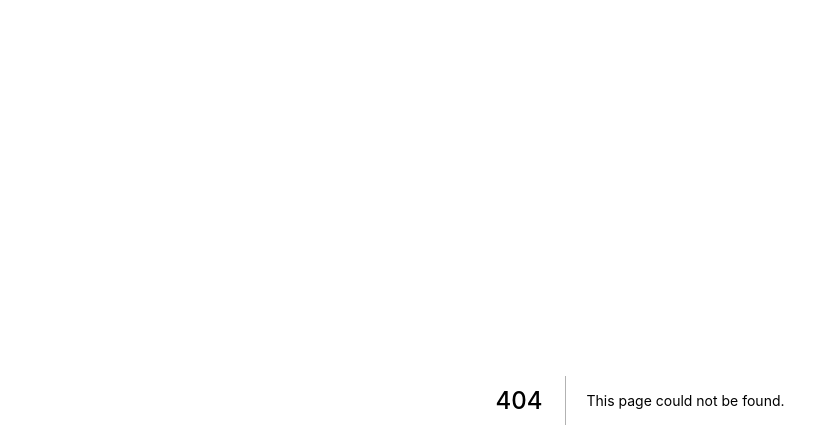
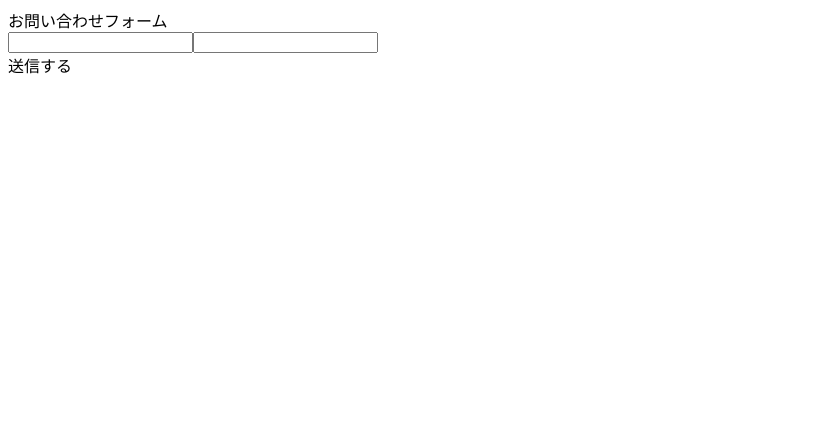
Before and after one commit to Ryuya-web/blog, a Next.js app: page /contact in a window 1280 px wide. Before the commit this address had no page. Shown: the top 448 px of the page, without its empty margins (0-839 px from the left). Built offline with nearby package versions, Linux system fonts and the light colour scheme.

Commit message:
Add webhook

```diff
--- /dev/null
+++ b/components/ContactForm.tsx
@@ -0,0 +1,81 @@
+import React, { FC } from 'react';
+import TextInput from "./TextInput";
+interface Props {
+  name: string,
+  value: string,
+  description: text
+}
+export default class ContactForm extends React.Component {
+  constructor(props) {
+      super(props);
+      this.state = {
+          name: "",
+          email: "",
+          description: ""
+      }
+
+      this.inputName = this.inputName.bind(this)
+      this.inputEmail = this.inputEmail.bind(this)
+      this.inputDescription = this.inputDescription.bind(this)
+  }
+
+  inputName = (event) => {
+      this.setState({ name: event.target.value })
+  }
+
+  inputEmail = (event) => {
+      this.setState({ email: event.target.value })
+  }
+
+  inputDescription = (event) => {
+      this.setState({ description: event.target.value })
+  }
+
+  submitForm = () => {
+      const name = this.state.name
+      const email = this.state.email
+      const description = this.state.description
+
+      const payload = {
+          text: 'お問い合わせがありました\n' +
+                'お名前：' + name + '\n' +
+                'Email：' + email + '\n' +
+                'お問い合わせ内容:\n' + description
+      }
+
+      const url = 'https://hooks.slack.com/services/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'
+
+      fetch(url, {
+          method: 'POST',
+          body: JSON.stringify(payload)
+      }).then(() => {
+          alert('送信が完了しました。追ってご連絡します！')
+          this.setState({
+              name: "",
+              email: "",
+              description: ""
+          })
+      })
+  }
+
+
+  render() {
+      return(
+        <div>
+          <div class="title" id="alert-dialog-title">お問い合わせフォーム</div>
+           <TextInput
+              label={"お名前(必須)"} multiline={false} rows={1}
+              value={this.state.name} type={"text"} onChange={this.inputName}
+           />
+           <TextInput
+              label={"お問い合わせ内容(必須)"} multiline={true} rows={5}
+              value={this.state.description} type={"text"} onChange={this.inputDescription}
+           />
+
+          <div class="button" onClick={this.submitForm} color="primary" autoFocus>
+            送信する
+          </div>
+        </div>
+      )
+  }
+}
--- /dev/null
+++ b/components/TextInput.tsx
@@ -0,0 +1,17 @@
+import React from 'react';
+
+const TextInput = (props) => {
+    return  (
+        <input
+            fullWidth={true}
+            label={props.label}
+            margin={"dense"}
+            multiline={props.multiline}
+            row={props.rows}
+            value={props.value}
+            type={props.type}
+            onChange={props.onChange}
+        />
+    )
+}
+export default TextInput;
--- a/pages/_app.js
+++ b/pages/_app.js
@@ -1,5 +1,4 @@
 import "tailwindcss/tailwind.css";
-
 function MyApp({ Component, pageProps }) {
   return <Component {...pageProps} />
 }
--- /dev/null
+++ b/pages/contact.tsx
@@ -0,0 +1,11 @@
+import * as React from 'react'
+import ContactForm from '../components/ContactForm'
+import { NextPage } from 'next'
+
+const IndexPage: NextPage = () => {
+  return (
+      <ContactForm></ContactForm>
+  )
+}
+
+export default IndexPage
--- a/pages/index.tsx
+++ b/pages/index.tsx
@@ -30,6 +30,10 @@ export default function Home(props) {
       <div className="mr-5 mt-1">
       <EmailIcon size={70}/>
       </div>
+      </div>
+      <h2 className="text-center text-5xl mr-3 mt-5">Blog</h2>
+      <div>
+      <div className="border-blue-400 border-2 w-16 mr-auto ml-auto  mt-7"></div>
       </div>
       {posts.map((post) => <div
         key={post.slug}
```
